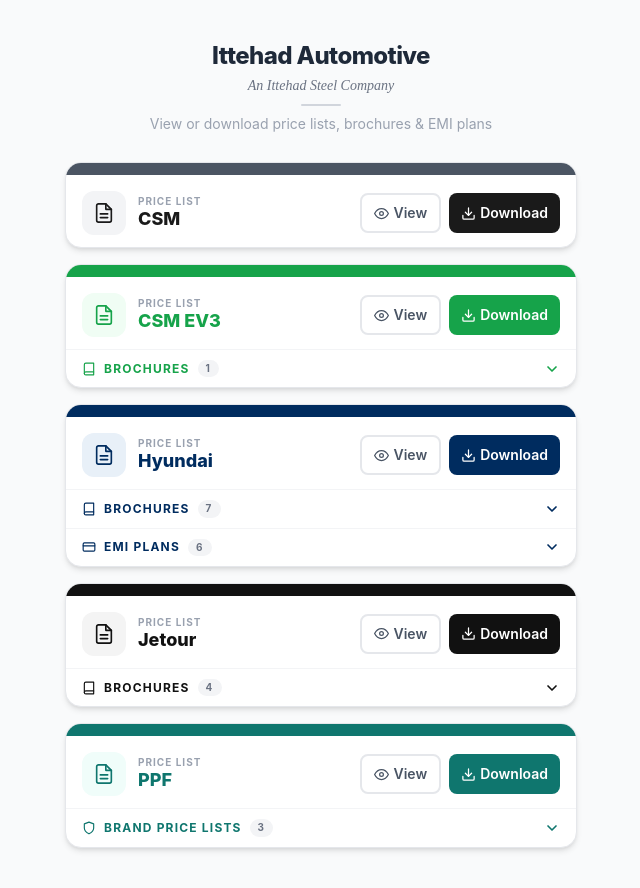
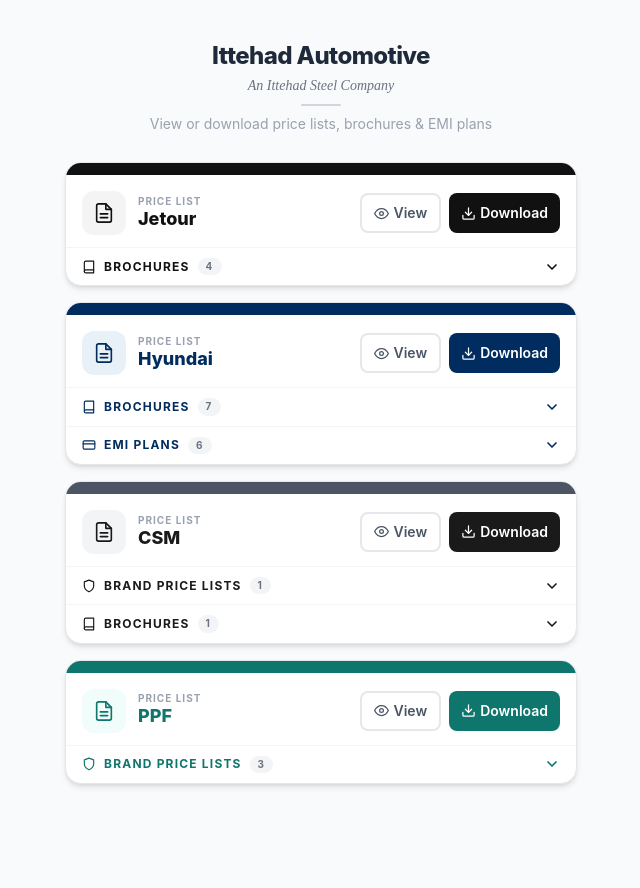
Before and after one commit to Rehanminhas03/ittehad-automotive, a Next.js app: page / in a window 1280 px wide. Shown: the whole page, without its empty margins (319-959 px from the left). After the commit the page ends 824 px from the top, so only its background shows below. Built offline with nearby package versions, Linux system fonts and the light colour scheme.

Commit message:
Merge CSM EV3 into CSM card and reorder brands: Jetour, Hyundai, CSM, PPF

```diff
--- a/app/page.tsx
+++ b/app/page.tsx
@@ -25,24 +25,17 @@ interface Brand {
 
 const brands: Brand[] = [
   {
-    id: "csm",
-    brand: "CSM",
-    priceFile: "/csm/csm-pricelist.pdf",
-    color: "#1a1a1a",
-    stripColor: "#4b5563",
-    iconBg: "#f3f4f6",
-    brochures: [],
-    emiPlans: [],
-  },
-  {
-    id: "ev3",
-    brand: "CSM EV3",
-    priceFile: "/csm/ev3-pricelist.pdf",
-    color: "#16a34a",
-    stripColor: "#16a34a",
-    iconBg: "#f0fdf4",
+    id: "jetour",
+    brand: "Jetour",
+    priceFile: "/jetour/jetour-pricelist.pdf",
+    color: "#111111",
+    stripColor: "#111111",
+    iconBg: "#f4f4f4",
     brochures: [
-      { label: "EV3 Brochure", file: "/csm/CSM-EV3-Brochure.pdf" },
+      { label: "Dashing", file: "/jetour/Jetour-Karachi-Dashing-Brochure.pdf" },
+      { label: "X70 Plus", file: "/jetour/Jetour-X70-Plus-2025-PK.pdf" },
+      { label: "T1 Brochure", file: "/jetour/t1-folded-flyer.pdf" },
+      { label: "T2 Brochure", file: "/jetour/Jetour_T2_Brochure_Enhanced.pdf" },
     ],
     emiPlans: [],
   },
@@ -72,19 +65,19 @@ const brands: Brand[] = [
     ],
   },
   {
-    id: "jetour",
-    brand: "Jetour",
-    priceFile: "/jetour/jetour-pricelist.pdf",
-    color: "#111111",
-    stripColor: "#111111",
-    iconBg: "#f4f4f4",
+    id: "csm",
+    brand: "CSM",
+    priceFile: "/csm/csm-pricelist.pdf",
+    color: "#1a1a1a",
+    stripColor: "#4b5563",
+    iconBg: "#f3f4f6",
     brochures: [
-      { label: "Dashing", file: "/jetour/Jetour-Karachi-Dashing-Brochure.pdf" },
-      { label: "X70 Plus", file: "/jetour/Jetour-X70-Plus-2025-PK.pdf" },
-      { label: "T1 Brochure", file: "/jetour/t1-folded-flyer.pdf" },
-      { label: "T2 Brochure", file: "/jetour/Jetour_T2_Brochure_Enhanced.pdf" },
+      { label: "EV3 Brochure", file: "/csm/CSM-EV3-Brochure.pdf" },
     ],
     emiPlans: [],
+    brandPriceLists: [
+      { label: "EV3 Price List", file: "/csm/ev3-pricelist.pdf" },
+    ],
   },
   {
     id: "ppf",
```
